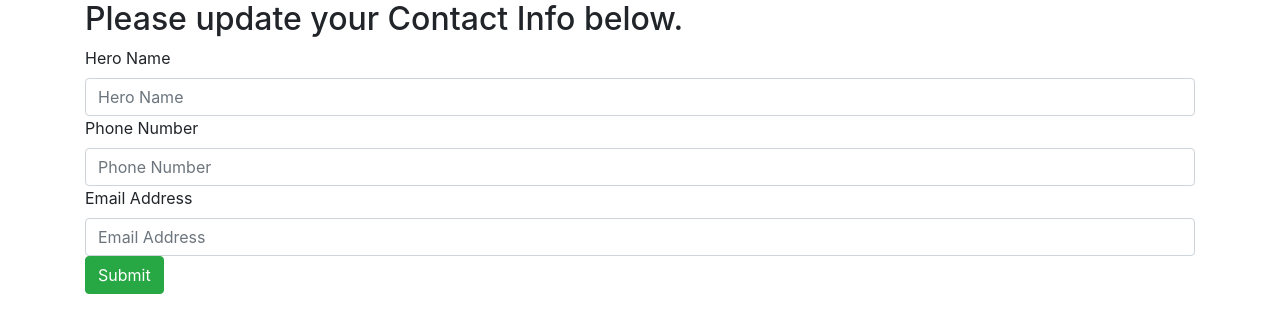
After one commit to jalexakos/flask-avengers-phonebook, a Flask app: page /contact-details/update/1 in a window 1280 px wide. The commit adds this page. Shown: the top 333 px of the page. Run offline with Flask 2, Linux system fonts and the light colour scheme; the visitor is signed in with stand-in values (Sample User, id 1); data comes from the database, SQL or seed files in the repository; both versions use the stored data as it was after the commit; some libraries are stand-ins or nearby versions.

Commit message:
Day 4 updates - CRUD capabilities

```diff
--- a/aveng_pb/routes.py
+++ b/aveng_pb/routes.py
@@ -35,6 +35,52 @@ def phone_book():
 
     return render_template('phone_book.html', form=form)
 
+# Contact Info Page
+@app.route('/contact-info')
+@login_required
+def contact_info():
+    contacts = PhoneBook.query.all()
+    return render_template('contact-info.html', contacts=contacts)
+
+# Retrieving Contact Info Page
+@app.route('/contact-details/<int:phonebook_id>')
+@login_required
+def contact_detail(phonebook_id):
+    contact_det = PhoneBook.query.get_or_404(phonebook_id)
+    return render_template('contact-details.html',contact_det=contact_det)
+
+# Updating Contact Info
+@app.route('/contact-details/update/<int:phonebook_id>', methods=['GET','POST'])
+@login_required
+def contact_update(phonebook_id):
+    contact_det = PhoneBook.query.get_or_404(phonebook_id)
+    update_det = PhoneBookForm()
+
+    if request.method == 'POST' and update_det.validate():
+        hero_name = update_det.hero_name.data
+        phone_num = update_det.phone_num.data
+        email_add = update_det.email_add.data
+        user_id = current_user.id
+
+        contact_det.hero_name = hero_name
+        contact_det.phone_num = phone_num
+        contact_det.email_add = email_add
+        contact_det.phonebook_id = user_id
+
+        db.session.commit()
+        return redirect(url_for('contact_update', phonebook_id=phonebook_id))
+
+    return render_template('contact_update.html', update_det=update_det)
+
+# Deleting Contact Info
+@app.route('/contact-details/delete/<int:phonebook_id>', methods=['POST'])
+@login_required
+def contact_delete(phonebook_id):
+    contact_det = PhoneBook.query.get_or_404(phonebook_id)
+    db.session.delete(contact_det)
+    db.session.commit()
+    return redirect(url_for('home'))
+
 # Login Page
 @app.route('/login', methods=['GET','POST'])
 def login():
--- /dev/null
+++ b/aveng_pb/templates/contact_update.html
@@ -0,0 +1,26 @@
+{% extends 'base.html' %}
+
+{% block content %}
+<div class="container">
+    <h2>Please update your Contact Info below.</h2>
+    <form action="" method="POST">
+        {{ update_det.hidden_tag() }}
+        <div class="form-group">
+            <fieldset>
+                {{ update_det.hero_name.label }}
+                {{ update_det.hero_name(class="form-control", placeholder="Hero Name") }}
+            </fieldset>
+            <fieldset>
+                {{ update_det.phone_num.label }}
+                {{ update_det.phone_num(class="form-control", placeholder="Phone Number") }}
+            </fieldset>
+            <fieldset>
+                {{ update_det.email_add.label }}
+                {{ update_det.email_add(class="form-control", placeholder="Email Address") }}
+            </fieldset>
+            {{ update_det.submit(class="btn btn-success") }}
+        </div>
+    </form>
+</div>
+
+{% endblock content %}
--- a/aveng_pb/templates/home.html
+++ b/aveng_pb/templates/home.html
@@ -14,6 +14,9 @@
 <a href="{{ url_for('phone_book') }}" class="link1">Avengers Phone Book - Register</a>
 <br>
 <br>
+<a href="{{ url_for('contact_info') }}" class="link1">Contact Info Page</a>
+<br>
+<br>
 <a href="{{ url_for('login') }}" class="link1">Login Here</a>
 <br>
 <br>
```
Also changed, not shown: aveng_pb/templates/contact-details.html (added, +45 -0 lines), aveng_pb/templates/contact-info.html (added, +23 -0 lines), app.db.
